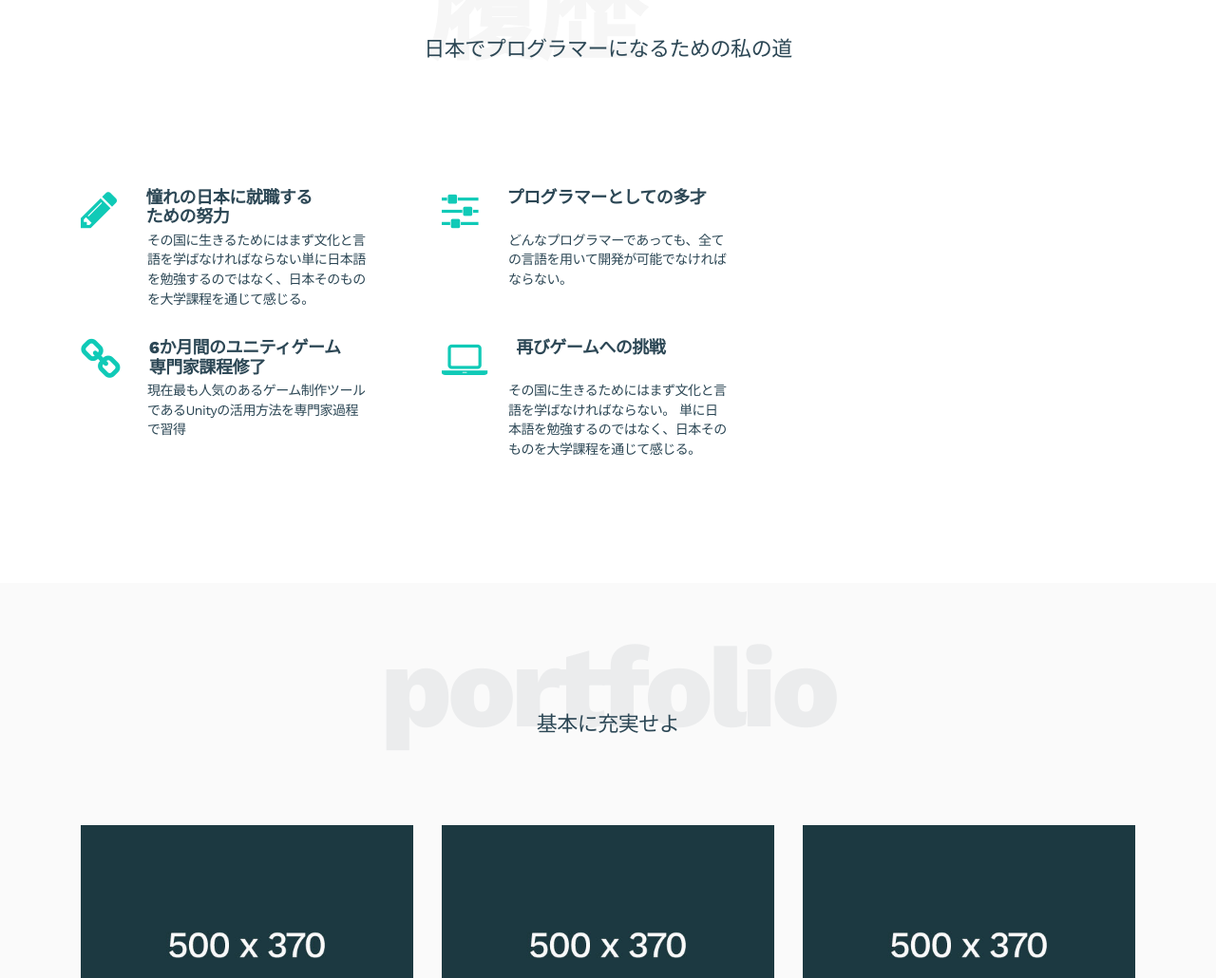
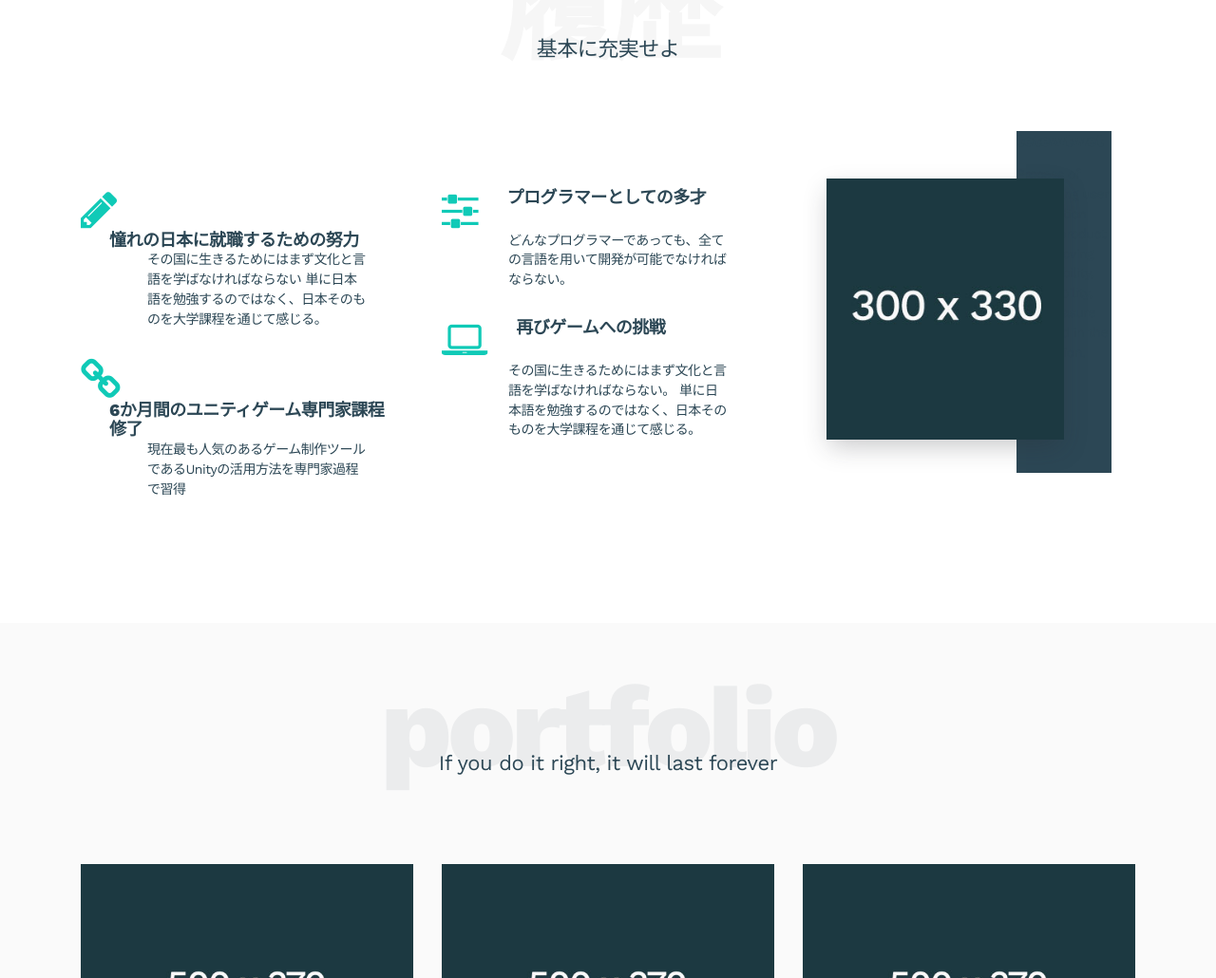
Before and after one commit to JunGyeomKim/portfolio, a plain HTML site: page index.html in a window 1280 px wide. Shown: the part 1127-2157 px from the top of the page at 95% size. Drawn offline with nearby package versions, Linux system fonts and the light colour scheme; files that its build step writes are made by us from their sources.

Commit message:
Update index.html

```diff
--- a/index.html
+++ b/index.html
@@ -88,19 +88,19 @@
         <div class="row">
           <div class="title">
             <h6>履歴</h6>
-            <p>日本でプログラマーになるための私の道</p>
+            <p>基本に充実せよ</p>
           </div>
         </div>
         <div class="row">
           <div class="col-lg-4 col-sm-4 col-xs-12">
             <div class="service-text">
               <i class="fa fa-pencil" aria-hidden="true"></i>
-              <h4>憧れの日本に就職する<br>ための努力</h4>
-              <p>その国に生きるためにはまず文化と言語を学ばなければならない単に日本語を勉強するのではなく、日本そのものを大学課程を通じて感じる。</p>
+              <h4>憧れの日本に就職するための努力</h4>
+              <p>その国に生きるためにはまず文化と言語を学ばなければならない 単に日本語を勉強するのではなく、日本そのものを大学課程を通じて感じる。</p>
             </div>
             <div class="service-text">
               <i class="fa fa-link" aria-hidden="true"></i>
-              <h4>6か月間のユニティゲーム<br>専門家課程修了</h4>
+              <h4>6か月間のユニティゲーム専門家課程修了</h4>
               <p>現在最も人気のあるゲーム制作ツールであるUnityの活用方法を専門家過程で習得</p>
             </div>
           </div>
@@ -108,12 +108,21 @@
             <div class="service-text">
               <i class="fa fa-sliders" aria-hidden="true"></i>
               <h4>プログラマーとしての多才</h4>
-              <p>どんなプログラマーであっても、全ての言語を用いて開発が可能でなければならない。<br> <br> </p>
+              <p>どんなプログラマーであっても、全ての言語を用いて開発が可能でなければならない。</p>
             </div>
             <div class="service-text">
               <i class="fa fa-laptop" aria-hidden="true"></i>
               <h4>再びゲームへの挑戦</h4>
               <p>その国に生きるためにはまず文化と言語を学ばなければならない。 単に日本語を勉強するのではなく、日本そのものを大学課程を通じて感じる。</p>
+            </div>
+          </div>
+          <div class="col-lg-4 col-sm-4 col-xs-12">
+            <div class="service-img">
+              <img src="img/service.jpg" alt="">
+              <div class="shape">
+                <h4>tetewtwet</h4>
+                <p>Process of enhancing user satisfaction with a product by improving the usability, accessibility, and pleasure provided in the interaction.</p>
+              </div>
             </div>
           </div>
         </div>
@@ -125,7 +134,7 @@
         <div class="row">
           <div class="title">
             <h6>portfolio</h6>
-            <p>基本に充実せよ</p>
+            <p>If you do it right, it will last forever</p>
           </div>
         </div>
         <div class="row">
```
